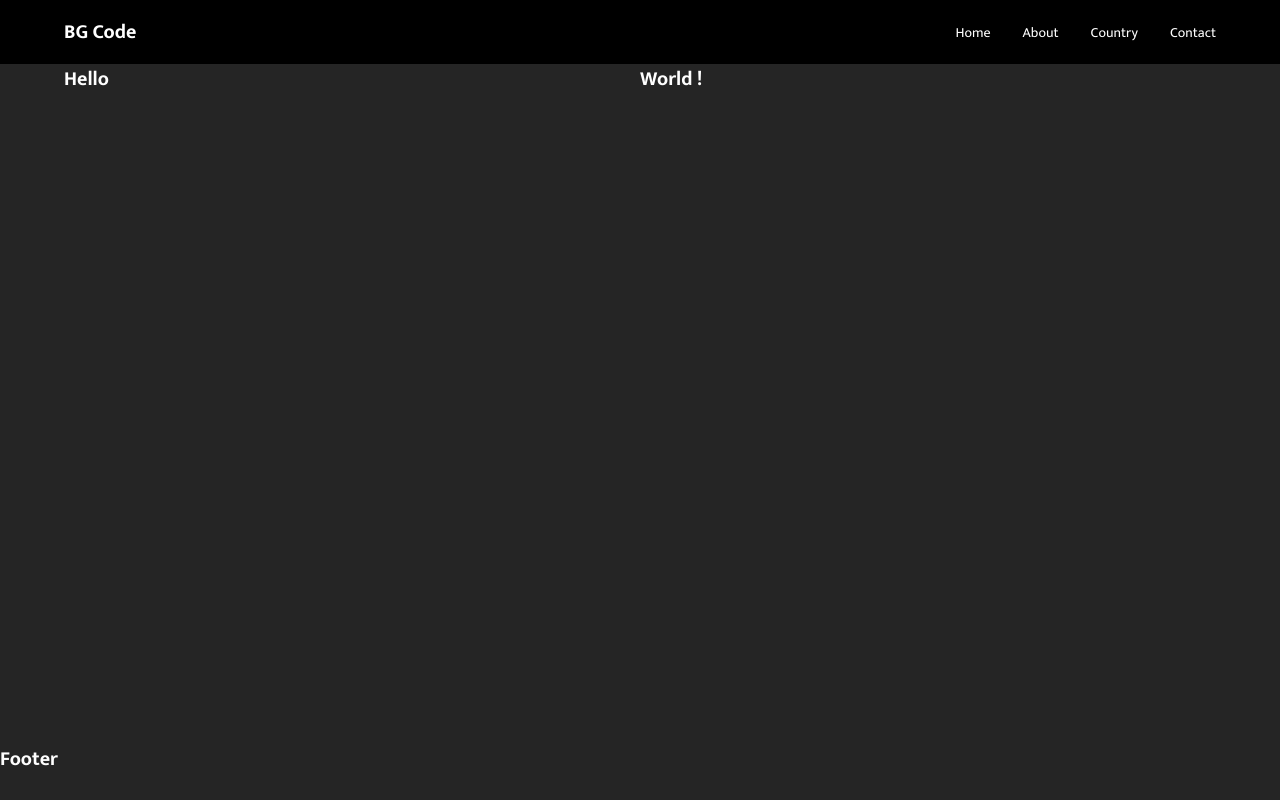
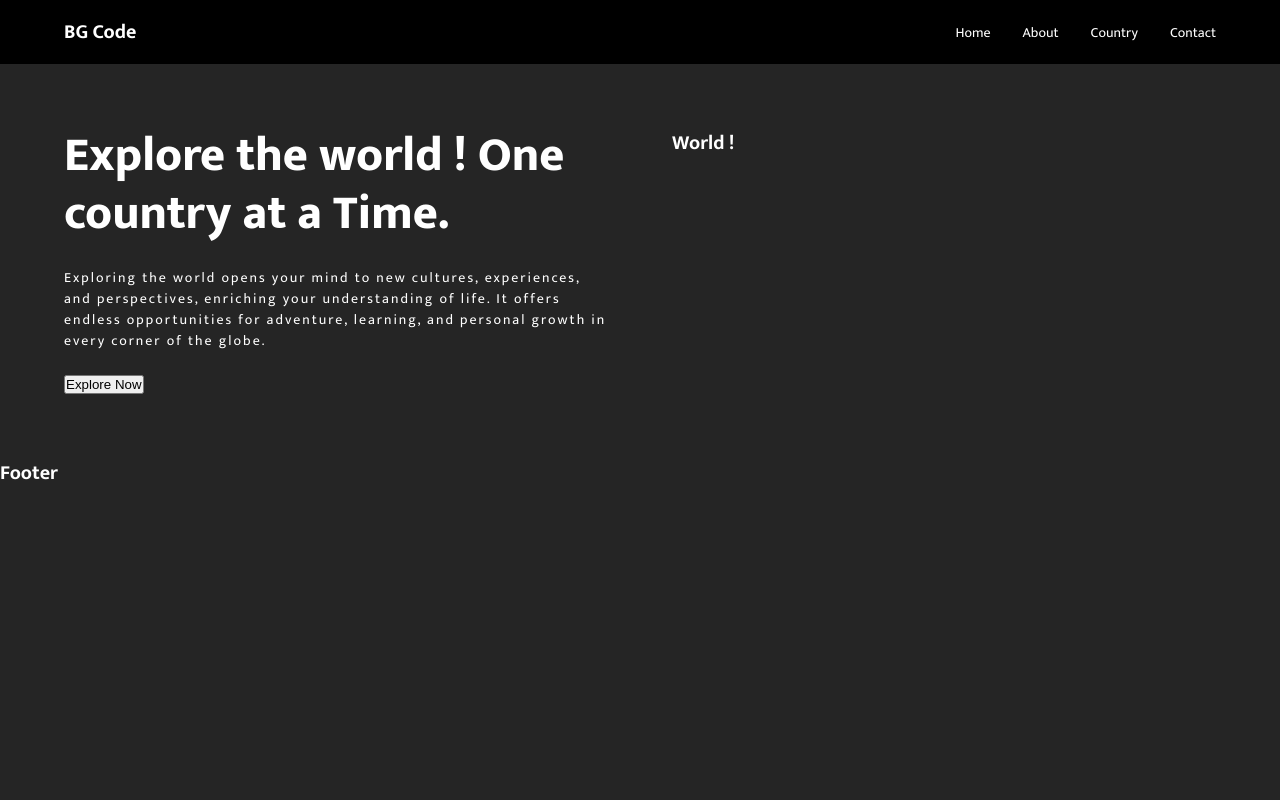
Before and after one commit to bgadkane27/Neo-React, a React (Vite) app: page / in a window 1280 px wide. Built offline with nearby package versions, Linux system fonts and the light colour scheme; a web font is replaced by a local one.

Commit message:
hero-section added

```diff
--- a/src/App.css
+++ b/src/App.css
@@ -105,7 +105,20 @@ li a{
 }
 
 
-.section-hero{
+.section-hero .container{
   width: 100%;
-  height: 85vh;
+  margin: 6.4rem auto;
+  gap: 6.4rem;
 }
+
+.title-hero{
+  font-size: 4.8rem;
+  font-weight: 900;
+  line-height: 1.2;
+}
+
+.subtitle-hero{
+  font-size: 1.4rem;
+  padding: 2.4rem 0;
+  letter-spacing: 0.2rem;
+}
--- a/src/pages/Home.jsx
+++ b/src/pages/Home.jsx
@@ -1,14 +1,23 @@
-export const Home=()=>{
-    return(
+export const Home = () => {
+  return (
     <main className="section-hero">
       <div className="container grid grid-two--cols">
-                <div>
-                    <h1>Hello</h1>
+        <div className="content-hero">
+          <h1 className="title-hero">
+            Explore the world ! One country at a Time.
+          </h1>
+          <p className="subtitle-hero">
+            Exploring the world opens your mind to new cultures, experiences,
+            and perspectives, enriching your understanding of life. It offers
+            endless opportunities for adventure, learning, and personal growth
+            in every corner of the globe.
+          </p>
+          <button className="main-btn">Explore Now</button>
         </div>
-                <div>
+        <div className="image-hero">
           <h1>World !</h1>
         </div>
       </div>
     </main>
-    )
-}
+  );
+};
```
Lines whose indentation alone changed are shown as unchanged.
